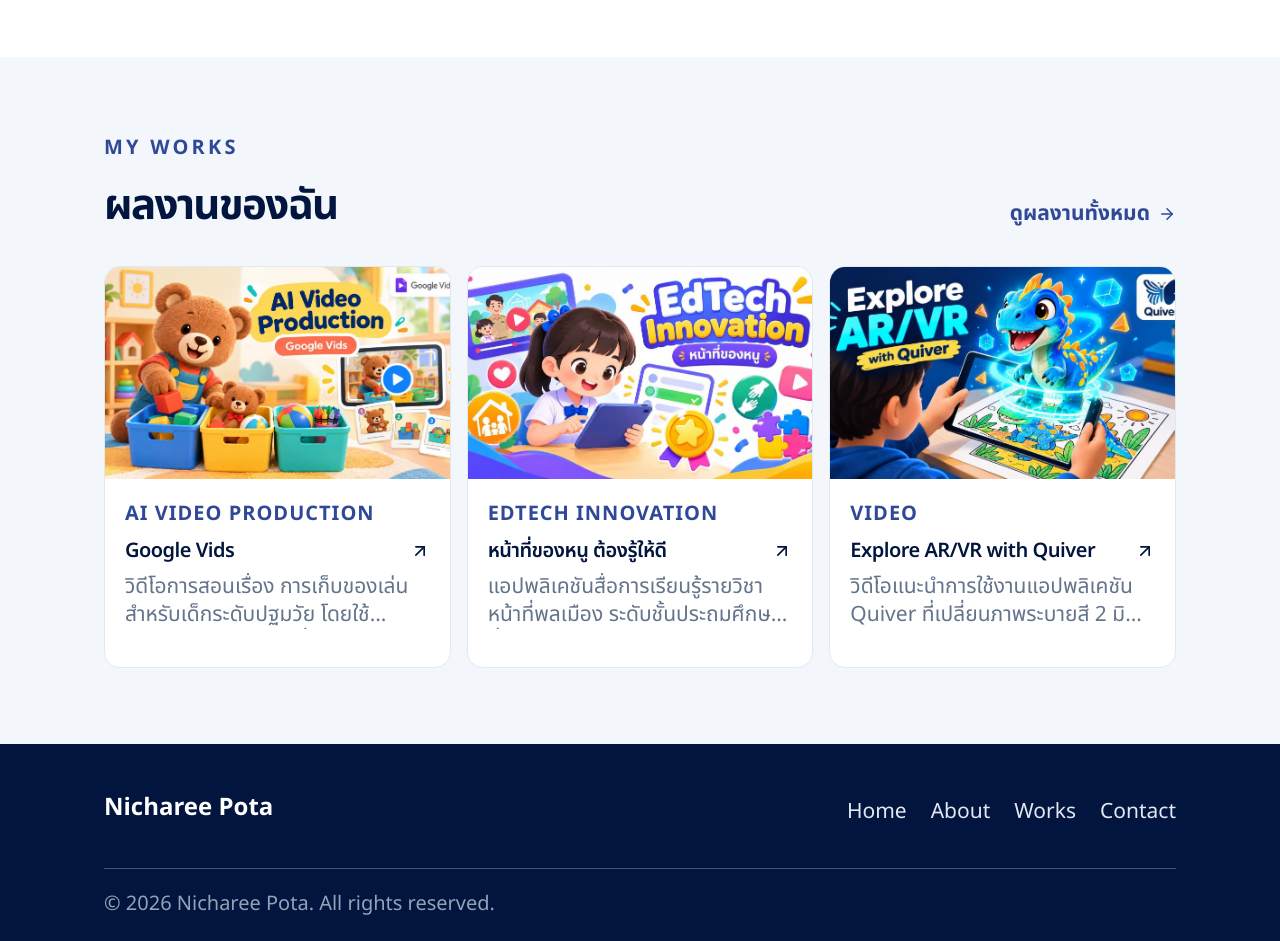
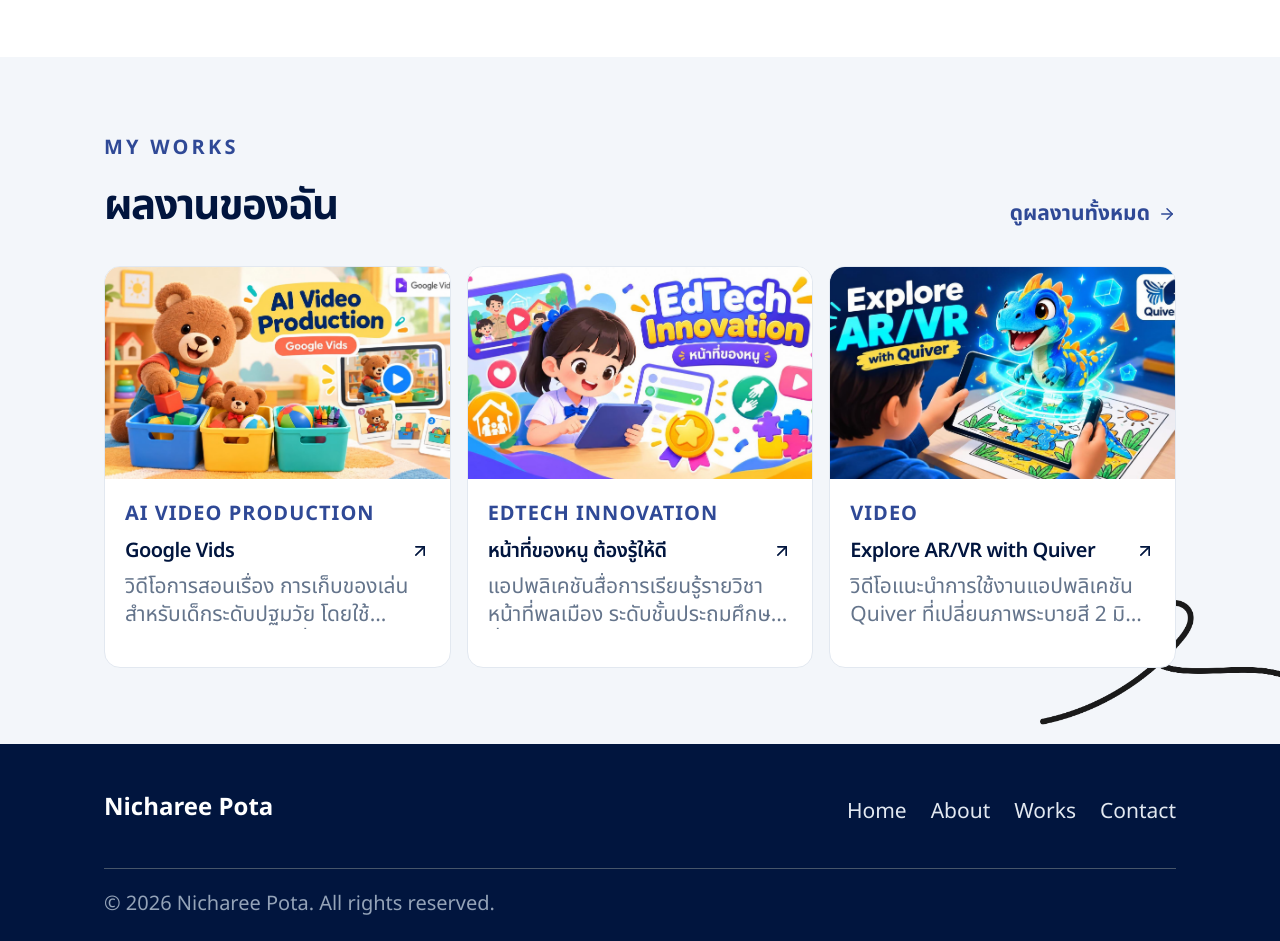
Before and after one commit to wachirapong-n/Pota-portfolio, a Next.js app: page / in a window 1280 px wide. Shown: the part 1500-2441 px from the top of the page. Built offline with nearby package versions, Linux system fonts and the light colour scheme.

Commit message:
add curve and animation

```diff
--- a/app/page.tsx
+++ b/app/page.tsx
@@ -100,7 +100,21 @@
         </div>
       </section>
 
-      <section className="py-[100px] max-md:py-[72px]">
+      <section className="relative py-[100px] max-md:py-[72px]">
+        <div
+          className="pointer-events-none absolute left-0 top-[150px] z-10 hidden h-[400px] overflow-hidden xl:block"
+          style={{ width: "calc((100vw - 1120px) / 2 + 24px)" }}
+          aria-hidden="true"
+        >
+          <Image
+            src="/images/arrows/vector3.png"
+            alt=""
+            aria-hidden="true"
+            width={400}
+            height={400}
+            className="absolute left-0 top-0 h-[400px] w-[400px] -scale-y-100 animate-arrow-reveal object-contain motion-reduce:animate-none"
+          />
+        </div>
         <div className={container}>
           <ScrollReveal
             direction="left"
@@ -162,8 +176,16 @@
         </div>
       </section>
 
-      <section className="bg-mist py-[76px]">
-        <div className={container}>
+      <section className="relative overflow-hidden bg-mist py-[76px]">
+        <Image
+          src="/images/arrows/vector-curve.png"
+          alt=""
+          aria-hidden="true"
+          width={400}
+          height={400}
+          className="pointer-events-none absolute bottom-0 right-[-160px] z-0 h-[400px] w-[400px] animate-curve-reveal object-contain object-bottom motion-reduce:animate-none"
+        />
+        <div className={`${container} relative z-10`}>
           <ScrollReveal
             direction="right"
             className="mb-7 flex items-end justify-between gap-5"
--- a/tailwind.config.ts
+++ b/tailwind.config.ts
@@ -30,11 +30,16 @@
           "0%": { clipPath: "inset(0 100% 0 0)" },
           "100%": { clipPath: "inset(0 0 0 0)" },
         },
+        "curve-reveal": {
+          "0%": { clipPath: "inset(0 0 0 100%)" },
+          "100%": { clipPath: "inset(0 0 0 0)" },
+        },
       },
       animation: {
         "fade-in-up": "fade-in-up 240ms ease-out both",
         float: "float 2.2s ease-in-out infinite",
         "arrow-reveal": "arrow-reveal 2000ms ease-out both",
+        "curve-reveal": "curve-reveal 2000ms ease-out both",
       },
     },
   },
```
Also changed, not shown: public/images/arrows/vector-curve.png (added).
